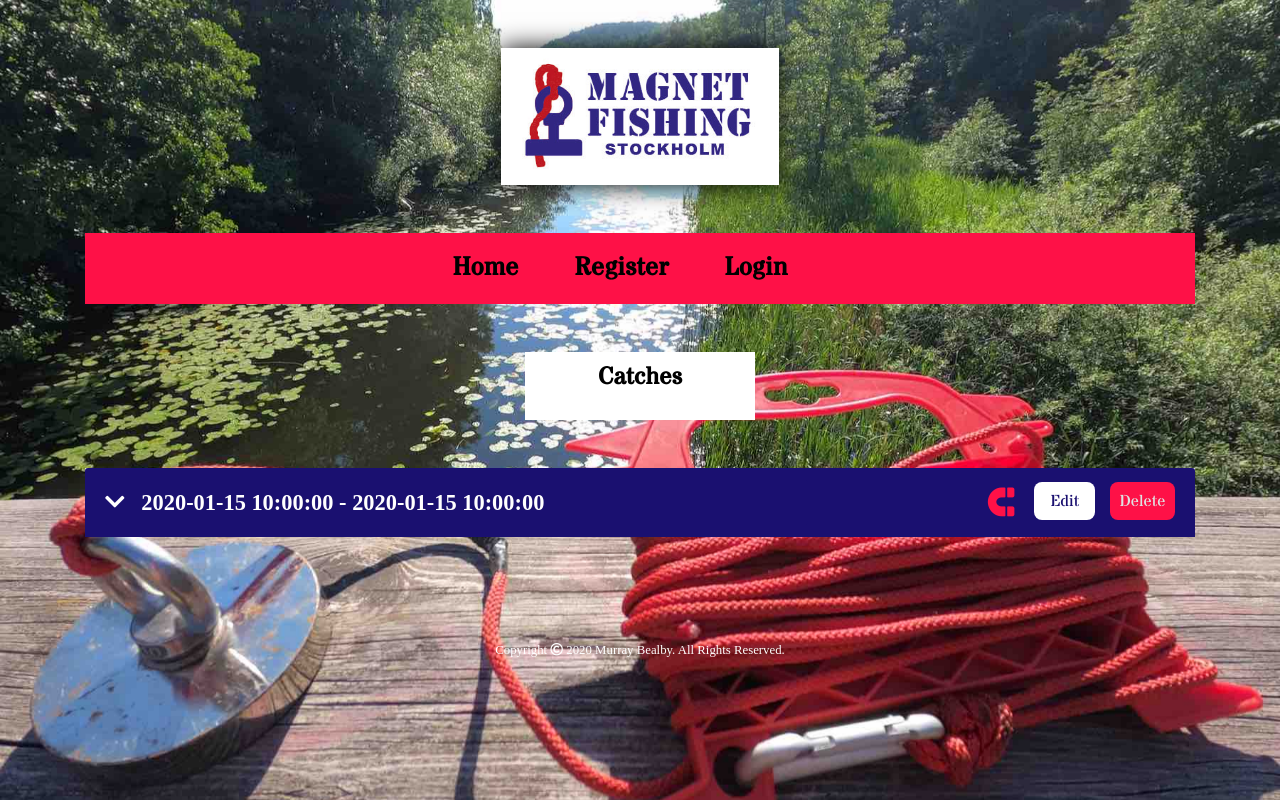
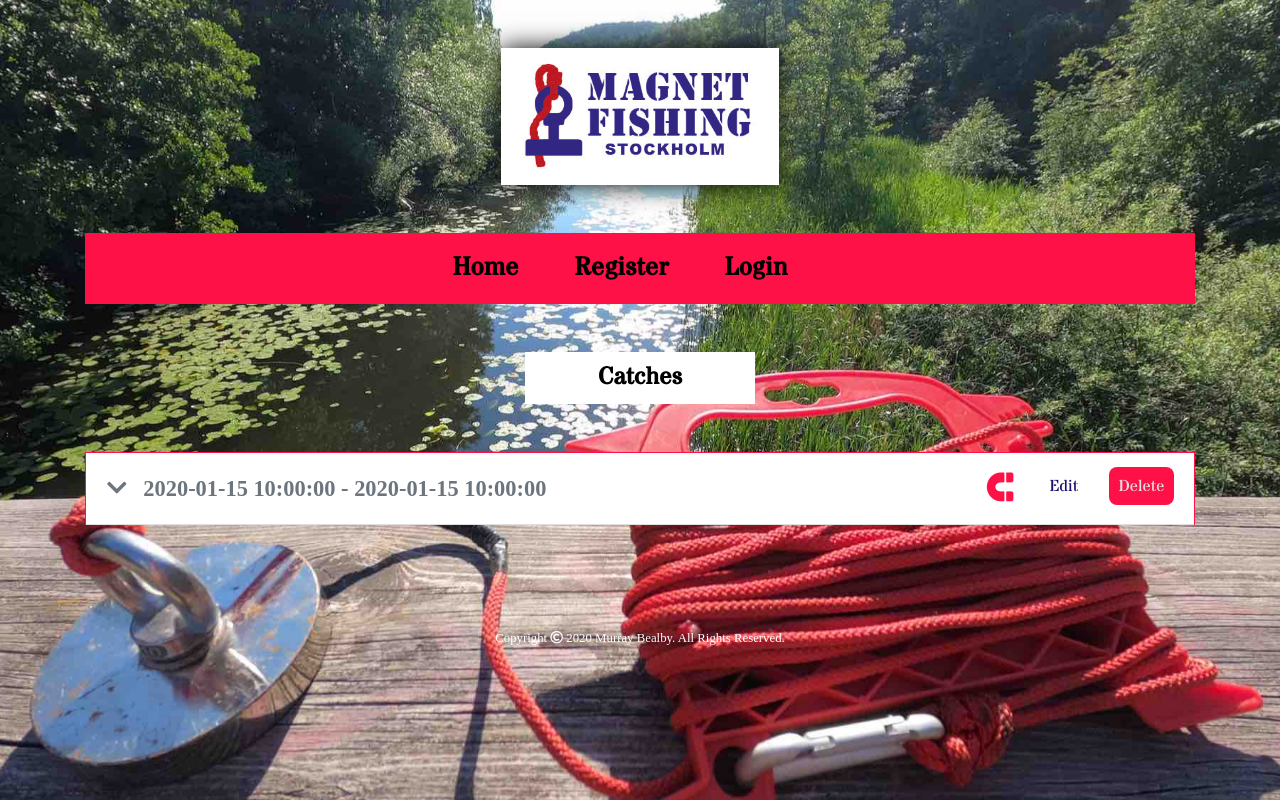
Before and after one commit to Bealby/magnet-catch-Flask-WIP, a Flask app: page /get_catches in a window 1280 px wide. Run offline with Flask 2, Linux system fonts and the light colour scheme; a database or web service that is not in the repository returns one stand-in record (values such as "Sample title"); some libraries are stand-ins or nearby versions.

Commit message:
Styling/ layout of accordian in catches.html

```diff
--- a/static/css/style.css
+++ b/static/css/style.css
@@ -138,12 +138,12 @@ body {
 
 /*-----FORMS-----*/
 .form-header{
-	color: rgb(255, 255, 255, 1);
+	color: rgb(0, 0, 0, 1);
 	font-size: 1.2rem;
 	margin-bottom: 0rem;
 	font-weight: 600;
 	font-family: 'Source Serif Pro', serif;
-	background-color: rgb(26, 16, 112, 1);
+	background-color: rgb(255, 255, 255, 1);
 }
 
 .form-control:focus {
@@ -275,15 +275,18 @@ body {
 
 /*-----ACCORDION COLLAPSE - CATCH LOG-----*/
 
-.btn-block,
 .card-header {
-	background-color: rgb(26, 16, 112, 1);
-	border: rgb(26, 16, 112, 1);
+    background-color: rgb(255, 255, 255, 1);
+}
+
+.btn-block{
+    background-color: rgb(255, 255, 255, 1);
 }
 
 .card {
-	background-color: rgb(255, 255, 255, .8);
-	border: rgb(26, 16, 112, .8);
+    background-color: rgb(255, 255, 255, 1);
+    border: 1px solid rgb(254, 17, 71, 1);
+
 }
 
 
@@ -468,12 +471,12 @@ body {
 
 @media(min-width:31.875rem) {
 	.form-header{
-		color: rgb(255, 255, 255, 1);
+		color: rgb(0, 0, 0, 1);
 		font-size: 1.4rem;
 		margin-bottom: 0rem;
 		font-weight: 600;
 		font-family: 'Source Serif Pro', serif;
-		background-color: rgb(26, 16, 112, 1);
+		background-color: rgb(255, 255, 255, 1);
 	}
 }
 
--- a/templates/magnet_catch_log/catches.html
+++ b/templates/magnet_catch_log/catches.html
@@ -6,11 +6,6 @@
     <div class="row">
         <div class="col-8 offset-2 text-center page-header">
             <p>Catches</p>
-            {% if name %}
-            <p>{{ name }}</p>
-            {% else %}
-            <p>{{ email }}</p>
-            {% endif %}
         </div>
     </div>
 </div>
@@ -25,7 +20,7 @@
         <div class="card-header" id="headingOne">
             <div class="row">
                 <div class="col-md-8 col-sm-12">
-                    <button class="btn btn-block text-left pl-0 form-header" type="button" data-toggle="collapse"
+                    <button class="btn btn-block text-left text-muted pl-0 form-header" type="button" data-toggle="collapse"
                         data-target="#collapse{{ loop.index }}" aria-expanded="false" aria-controls="collapseOne">
                         <i class="fas fa-chevron-down"></i>&nbsp;&nbsp;&nbsp;{{catch.date}} - {{catch.created_by}}
                     </button>
@@ -40,7 +35,7 @@
 
         <div id="collapse{{ loop.index }}" class="collapse" aria-labelledby="headingOne"
             data-parent="#accordionExample">
-            <div class="card-body catch-log-font">
+            <div class="card-body text-muted catch-log-font">
                 <div class="row">
                     <div class="col-md-6 col-sm-12">
                         <p class="catch-log-align"><u>NAME</u></p>
```
